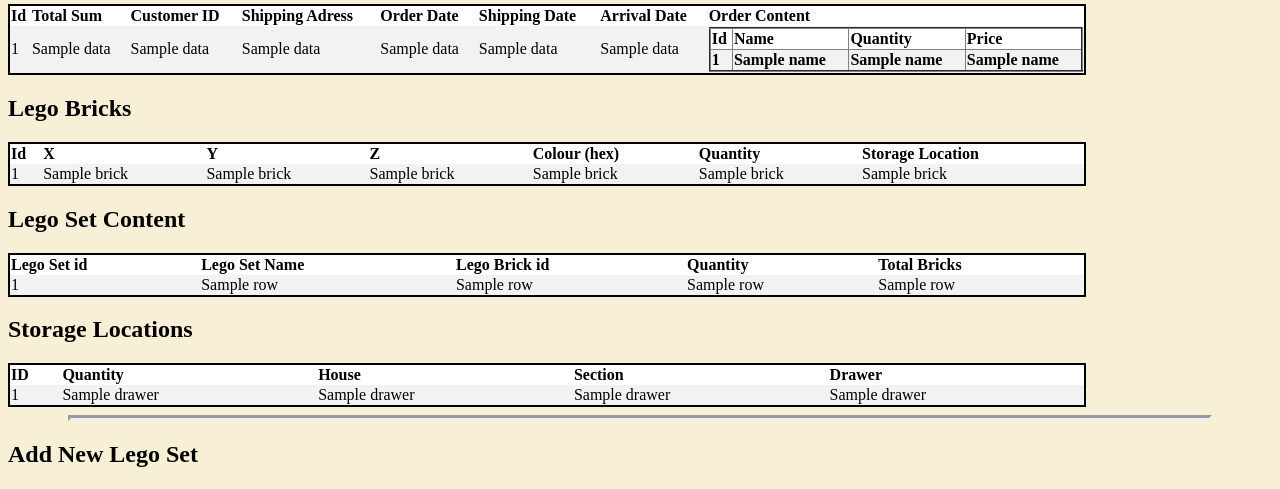
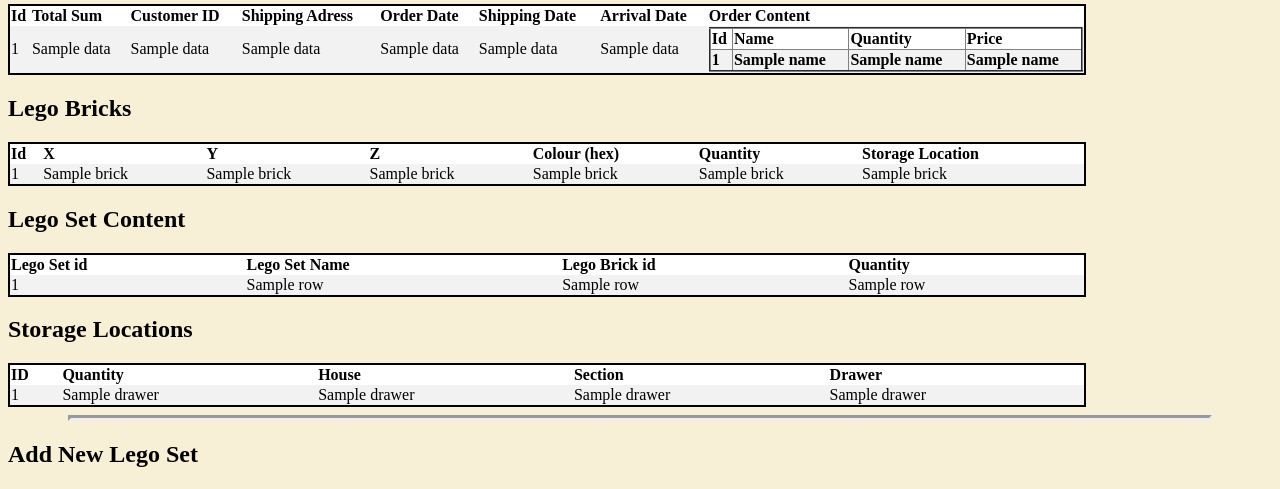
Before and after one commit to s02blom/LegoWebStore, a Flask app: template LegoWebStore/app/templates/admin.html in a window 1280 px wide. Shown: the part 601-1090 px from the top of the page. Run offline with Flask 3, Linux system fonts and the light colour scheme; the template is opened without the code that fills it: most values are stand-ins (such as "Sample title", 1, 10 or a date in 2020); form fields are guessed from the names that the template uses; lists and menus that the app fills with data are empty.

Commit message:
Revert "Add another row on Lego Set's admi page"
This reverts commit 2845ea7e00666ba99844826e91525ea0fdb6ed7f.

```diff
--- a/LegoWebStore/app/templates/admin.html
+++ b/LegoWebStore/app/templates/admin.html
@@ -144,7 +144,6 @@
                 <th>Lego Set Name</th>
                 <th>Lego Brick id</th>
                 <th>Quantity</th>
-                <th>Total Bricks</th>
             </tr>
             {% for row in lego_set_content%}
                 <tr>
@@ -152,7 +151,6 @@
                     <td>{{row[1]}}</td>
                     <td>{{row[2]}}</td>
                     <td>{{row[3]}}</td>
-                    <td>{{row[4]}}</td>
                 </tr>
             {%endfor%}
         </table>
```
